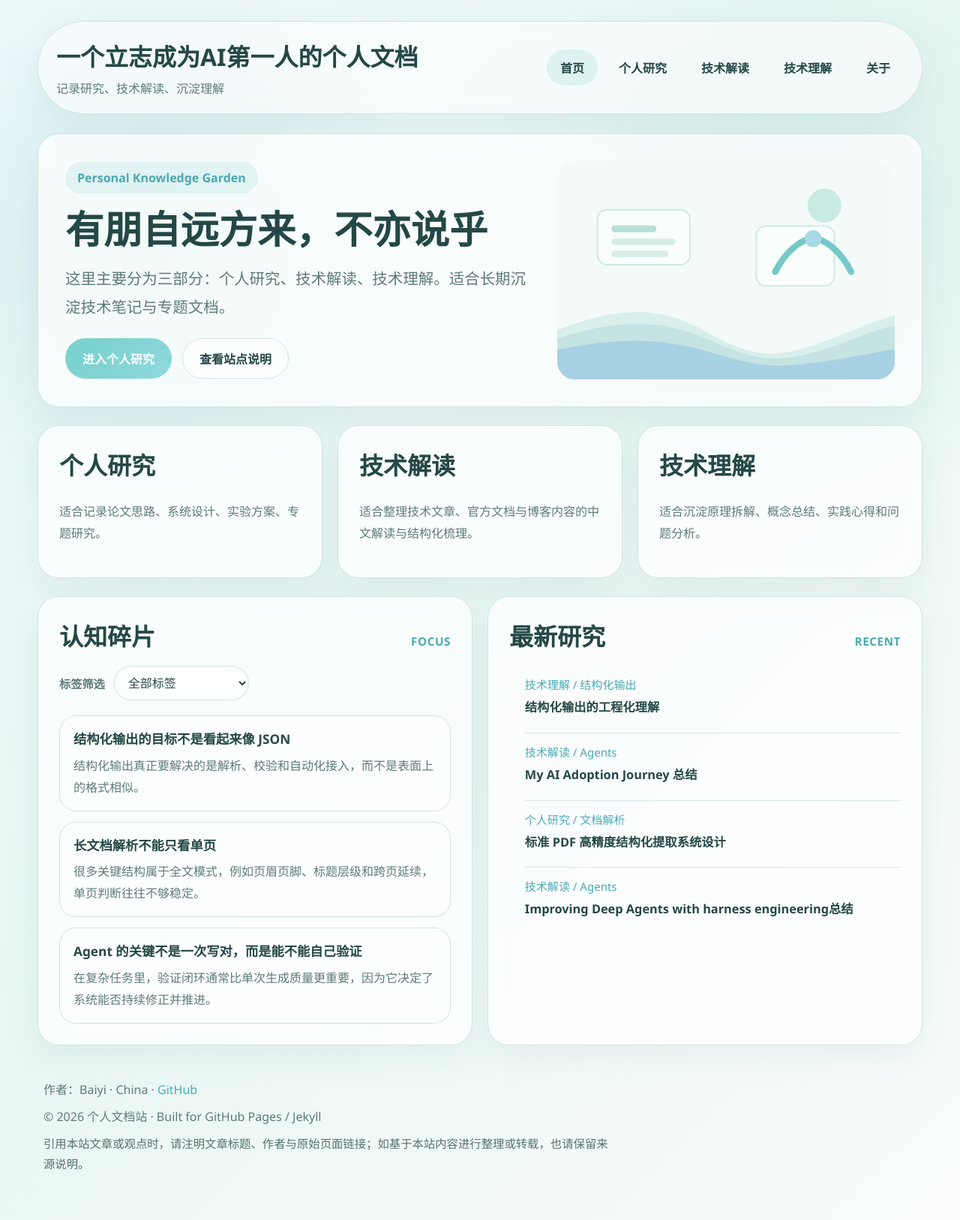
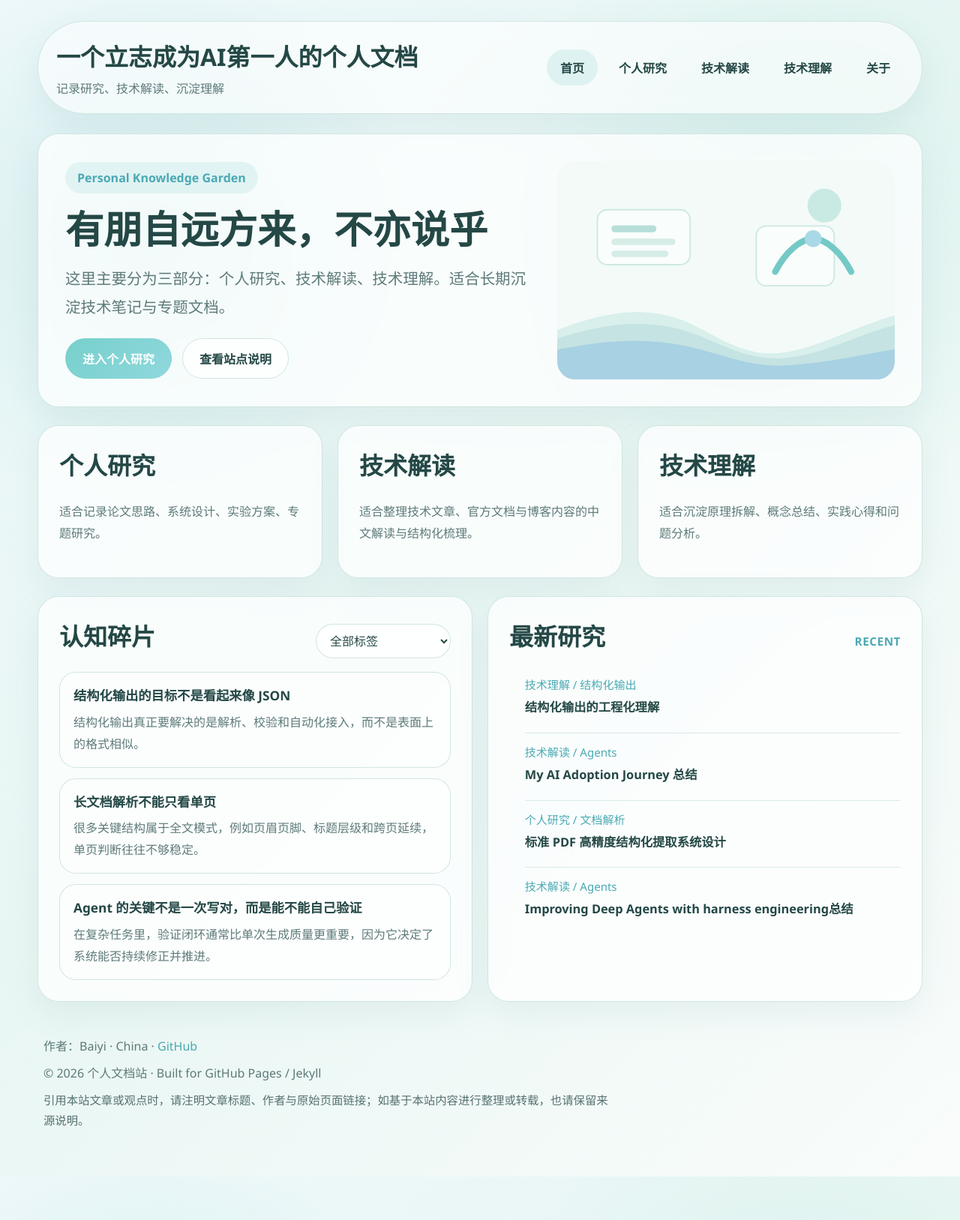
Before and after one commit to 8888-baiyi-8888/8888-baiyi-8888.github.io, a Jekyll site: the page built from index.md, in a window 1280 px wide. Shown: the whole page at 75% size. Built offline with Jekyll 4.4.1, drawn with Linux system fonts in a browser that asks for light colours; after the commit the page ends 1569 px from its top, so only the background shows below that.

Commit message:
“认知碎片：更改布局”

```diff
--- a/_layouts/home.html
+++ b/_layouts/home.html
@@ -40,8 +40,6 @@ layout: default
           <div class="thoughts-tooltip">认知本身存在局限性与时效性，所以这里的内容并非最终定论，或许会因新的信息和实践而被重新推翻。</div>
         </div>
       </div>
-      <span class="panel-kicker">Focus</span>
-    </div>
       {% assign fragments = site.data.thought_fragments | sort: "created_at" | reverse %}
       {% assign all_tags = "" | split: "" %}
       {% for fragment in fragments %}
@@ -52,9 +50,19 @@ layout: default
         {% endfor %}
       {% endfor %}
       {% assign sorted_tags = all_tags | sort %}
-    <div class="thoughts-toolbar">
-      <label class="thoughts-filter-label" for="thought-tag-filter">标签筛选</label>
+      <div class="thoughts-toolbar thoughts-toolbar-inline">
+        <label class="thoughts-filter-label sr-only" for="thought-tag-filter">标签筛选</label>
         <select id="thought-tag-filter" class="thoughts-filter-select">
+          <option value="">全部标签</option>
+          {% for tag in sorted_tags %}
+            <option value="{{ tag }}">{{ tag }}</option>
+          {% endfor %}
+        </select>
+      </div>
+    </div>
+    <div class="thoughts-toolbar thoughts-toolbar-mobile">
+      <label class="thoughts-filter-label" for="thought-tag-filter-mobile">标签筛选</label>
+      <select id="thought-tag-filter-mobile" class="thoughts-filter-select">
         <option value="">全部标签</option>
         {% for tag in sorted_tags %}
           <option value="{{ tag }}">{{ tag }}</option>
--- a/assets/css/style.css
+++ b/assets/css/style.css
@@ -236,10 +236,27 @@ pre code,
   margin: 18px 0 20px;
   flex-wrap: wrap;
 }
+.thoughts-toolbar-inline {
+  margin: 0;
+}
+.thoughts-toolbar-mobile {
+  display: none;
+}
 .thoughts-filter-label {
   color: var(--muted);
   font-size: 0.95rem;
   font-weight: 700;
+}
+.sr-only {
+  position: absolute;
+  width: 1px;
+  height: 1px;
+  padding: 0;
+  margin: -1px;
+  overflow: hidden;
+  clip: rect(0, 0, 0, 0);
+  white-space: nowrap;
+  border: 0;
 }
 .thoughts-filter-select {
   min-width: 180px;
@@ -535,6 +552,8 @@ pre code,
   .hero-visual { margin-top: 24px; }
   .section-hero-top { flex-direction: column; }
   .panel-head { align-items: flex-start; flex-direction: column; gap: 8px; }
+  .thoughts-toolbar-inline { display: none; }
+  .thoughts-toolbar-mobile { display: flex; }
   .doc-sidebar { position: static; }
   .section-recent-list a { align-items: flex-start; flex-direction: column; gap: 4px; }
 }
```
Also changed, not shown: other parts of _layouts/home.html (+24 -6 lines). Lines whose indentation alone changed are shown as unchanged.
